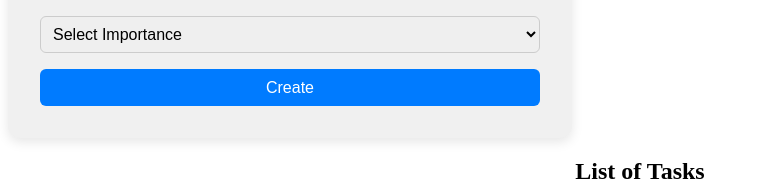
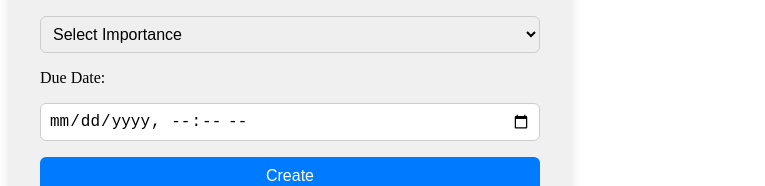
Before and after one commit to cedric-dem/crud-todo-list, an Angular app in the folder client-todo-list/: page / in a window 1280 px wide. Shown: the part 201-387 px from the top of the page, without its empty margins (0-765 px from the left). Built offline with nearby package versions, Linux system fonts and the light colour scheme; no server answers.

Commit message:
fix due date

```diff
--- a/client-todo-list/src/app/app.html
+++ b/client-todo-list/src/app/app.html
@@ -11,6 +11,15 @@
       <option value="Medium">Medium</option>
       <option value="High">High</option>
     </select>
+
+    <label for="dueDate">Due Date:</label>
+    <input
+      type="datetime-local"
+      [(ngModel)]="task.dueDate"
+      name="dueDate"
+      id="dueDate"
+    />
+
 
     <button type="submit">Create</button>
 
--- a/client-todo-list/src/app/app.ts
+++ b/client-todo-list/src/app/app.ts
@@ -72,9 +72,9 @@ export class App implements OnInit {
   getRelativeDueDate(dateString: string): string {
     const due = new Date(dateString);
     if (isPast(due)) {
-      return `Due ${formatDistanceToNow(due, { addSuffix: true })}`; // "due 3 days ago"
+      return `Due ${formatDistanceToNow(due, { addSuffix: true })}`;
     } else {
-      return `Due in ${formatDistanceToNow(due)}`; // "due in 5 days"
+      return `Due in ${formatDistanceToNow(due)}`;
     }
   }
 
```
